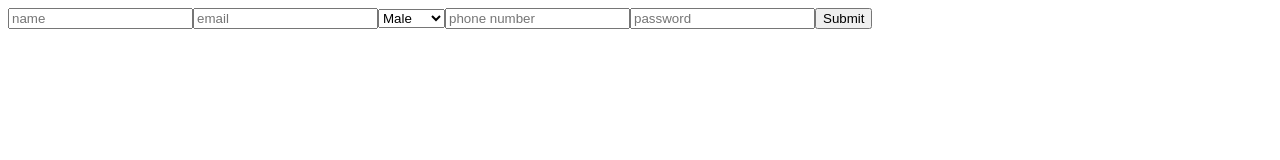
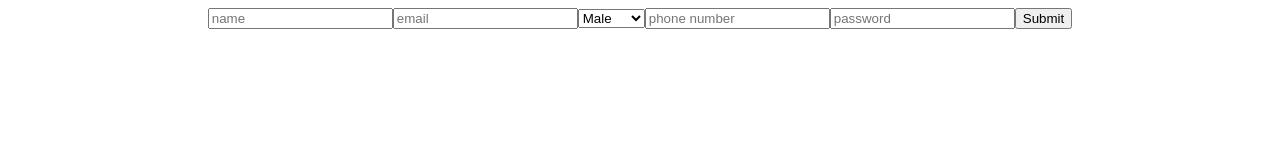
Before and after one commit to vickyrockstar/Signup-Form---React-State-Events-Working-with-Forms-User-inputs-Understand---sj1eyk26bbrv, a React app: page / in a window 1280 px wide. Built offline with nearby package versions, Linux system fonts and the light colour scheme.

Commit message:
Update App.css

```diff
--- a/src/styles/App.css
+++ b/src/styles/App.css
@@ -10,3 +10,7 @@ button{
     justify-content: center;
     align-items: center;
 }
+.App {
+  font-family: sans-serif;
+  text-align: center;
+}
```
